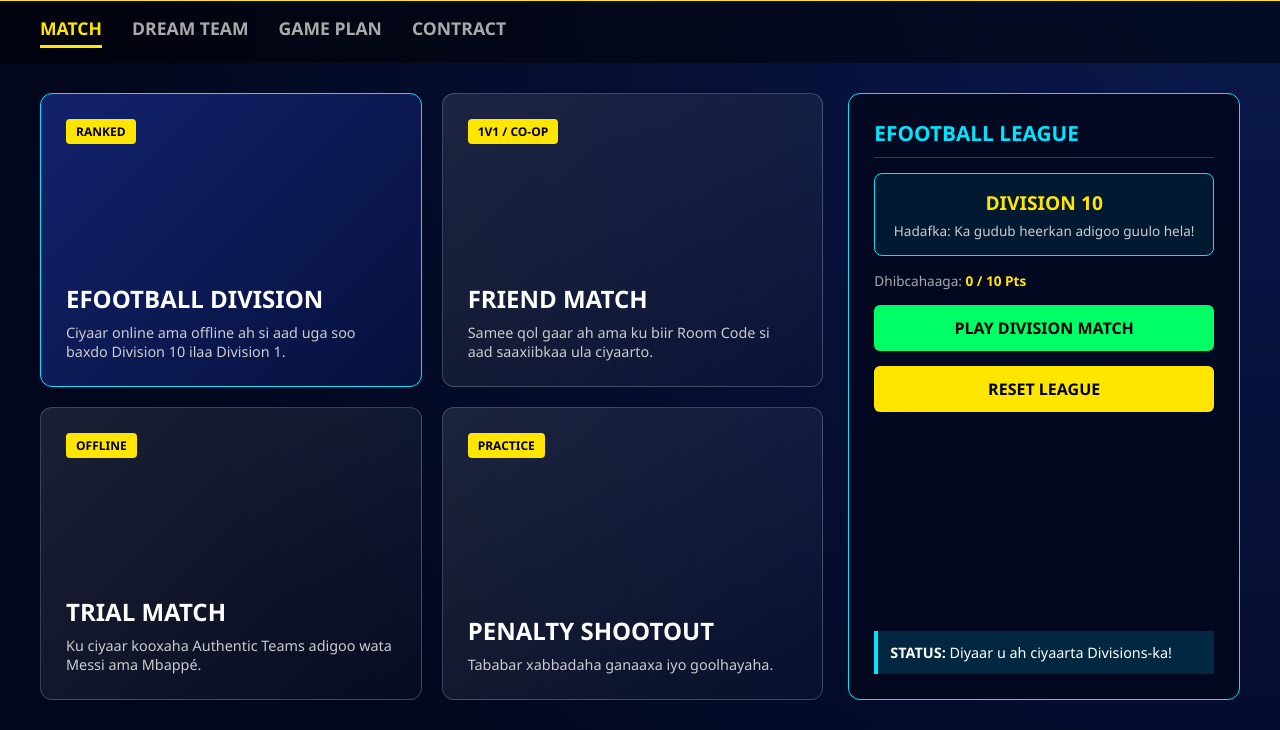
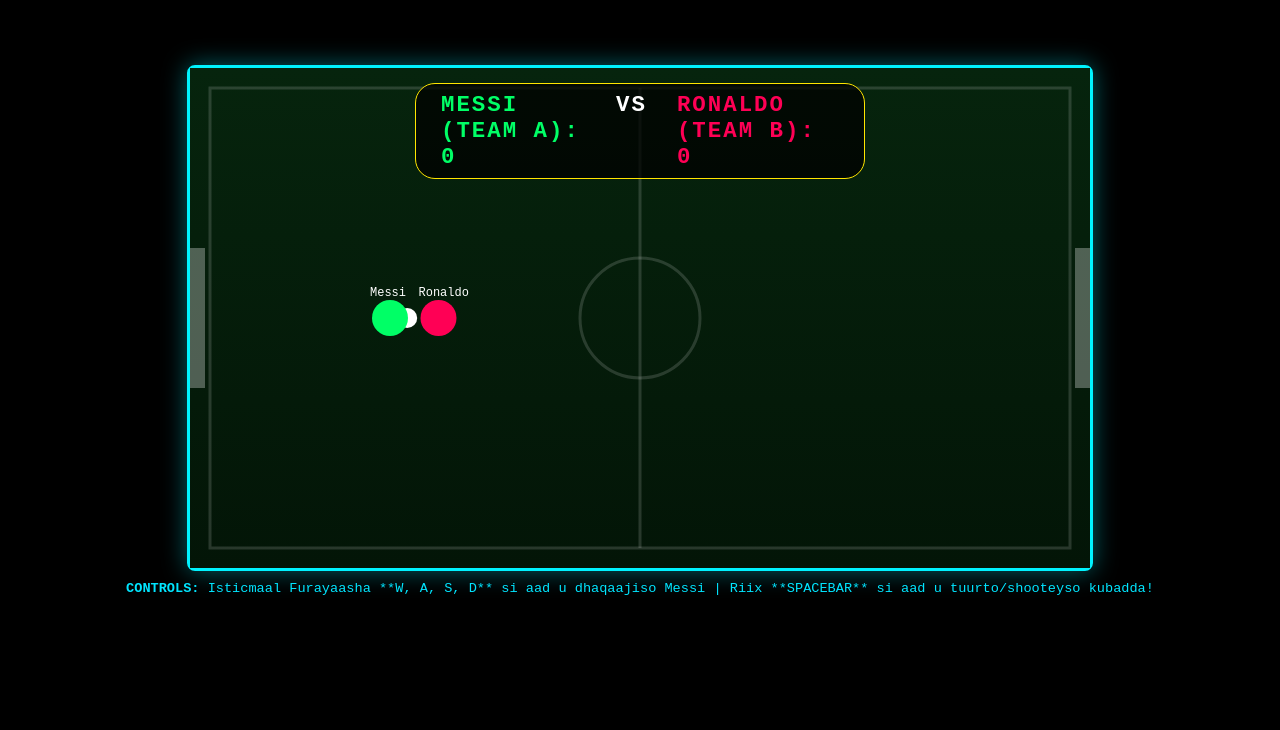
Before and after one commit to Mawliidsheikh/-mawliid-cyber-lab, a plain HTML site: page index.html in a window 1280 px wide. Shown: the part 70-800 px from the top of the page. Drawn offline with Linux system fonts and the light colour scheme.

Commit message:
Update index.html

```diff
--- a/index.html
+++ b/index.html
@@ -3,389 +3,225 @@
 <head>
     <meta charset="UTF-8">
     <meta name="viewport" content="width=device-width, initial-scale=1.0">
-    <title>eFootball 3D | Divisions & Match Hub</title>
+    <title>eFootball 3D | Real Simulation Match</title>
     <style>
-        :root {
-            --ef-blue: #06113c;
-            --ef-dark: #02071d;
-            --ef-yellow: #ffe600;
-            --ef-pink: #ff0066;
-            --ef-cyan: #00e5ff;
-            --ef-green: #00ff66;
-        }
-
-        * {
-            box-sizing: border-box;
+        body {
             margin: 0;
-            padding: 0;
-            font-family: 'Segoe UI', Tahoma, Geneva, Verdana, sans-serif;
-            user-select: none;
-        }
-
-        body {
-            background: radial-gradient(circle at top right, #0a194f, var(--ef-dark) 80%);
+            background: #000;
             color: #fff;
-            height: 100vh;
+            font-family: 'Courier New', Courier, monospace;
             overflow: hidden;
             display: flex;
             flex-direction: column;
+            align-items: center;
+            justify-content: center;
+            height: 100vh;
         }
 
-        /* Top Navigation Bar */
-        .top-bar {
-            display: flex;
-            justify-content: space-between;
-            align-items: center;
-            padding: 15px 40px;
-            background: rgba(2, 7, 29, 0.95);
-            border-bottom: 2px solid var(--ef-yellow);
+        #game-container {
+            position: relative;
+            border: 3px solid #00f3ff;
+            box-shadow: 0 0 25px rgba(0, 243, 255, 0.4);
+            border-radius: 8px;
         }
 
-        .logo {
-            font-size: 1.8rem;
-            font-weight: 900;
-            font-style: italic;
-            color: var(--ef-yellow);
-            text-shadow: 0 0 15px rgba(255, 230, 0, 0.5);
+        canvas {
+            display: block;
+            background: linear-gradient(180deg, #06240d 0%, #031507 100%);
         }
 
-        .logo span { color: #fff; }
-
-        .currency-bar {
+        .hud {
+            position: absolute;
+            top: 15px;
+            left: 50%;
+            transform: translateX(-50%);
             display: flex;
-            gap: 20px;
+            gap: 30px;
+            font-size: 1.4rem;
             font-weight: bold;
-            font-size: 0.95rem;
+            background: rgba(0, 0, 0, 0.75);
+            padding: 8px 25px;
+            border-radius: 20px;
+            border: 1.5px solid #ffe600;
+            letter-spacing: 2px;
         }
 
-        .currency-item {
-            background: rgba(255, 255, 255, 0.1);
-            padding: 6px 15px;
-            border-radius: 20px;
-            border: 1px solid rgba(255, 255, 255, 0.2);
-        }
-
-        .gp-color { color: var(--ef-cyan); }
-        .coin-color { color: var(--ef-yellow); }
-
-        /* Main Menu Tabs */
-        .nav-tabs {
-            display: flex;
-            gap: 30px;
-            padding: 15px 40px;
-            background: rgba(0, 0, 0, 0.5);
-        }
-
-        .tab {
-            font-size: 1.1rem;
-            font-weight: bold;
-            text-transform: uppercase;
-            cursor: pointer;
-            padding-bottom: 5px;
-            color: #aaa;
-            transition: 0.2s;
-        }
-
-        .tab.active, .tab:hover {
-            color: var(--ef-yellow);
-            border-bottom: 3px solid var(--ef-yellow);
-        }
-
-        /* Main Content Area */
-        .main-container {
-            flex: 1;
-            padding: 30px 40px;
-            display: grid;
-            grid-template-columns: 2fr 1fr;
-            gap: 25px;
-            overflow-y: auto;
-        }
-
-        .section-view {
-            display: none;
-            grid-template-columns: repeat(2, 1fr);
-            gap: 20px;
-        }
-
-        .section-view.active {
-            display: grid;
-        }
-
-        .menu-card {
-            background: linear-gradient(135deg, rgba(255,255,255,0.1), rgba(255,255,255,0.02));
-            border: 1.5px solid rgba(255, 255, 255, 0.2);
-            border-radius: 12px;
-            padding: 25px;
-            display: flex;
-            flex-direction: column;
-            justify-content: space-between;
-            cursor: pointer;
-            transition: all 0.25s ease;
-        }
-
-        .menu-card:hover {
-            transform: translateY(-5px);
-            border-color: var(--ef-yellow);
-            box-shadow: 0 10px 25px rgba(255, 230, 0, 0.25);
-        }
-
-        .menu-card.highlight {
-            background: linear-gradient(135deg, #12226c, #06113c);
-            border-color: var(--ef-cyan);
-        }
-
-        .card-title {
-            font-size: 1.5rem;
-            font-weight: 800;
-            text-transform: uppercase;
-        }
-
-        .card-desc {
-            font-size: 0.9rem;
-            color: #ccc;
-            margin-top: 8px;
-        }
-
-        .card-badge {
-            align-self: flex-start;
-            background: var(--ef-yellow);
-            color: #000;
-            font-weight: bold;
-            font-size: 0.75rem;
-            padding: 4px 10px;
-            border-radius: 4px;
-            text-transform: uppercase;
-        }
-
-        /* Right Side Panel / Divisions Hub */
-        .side-panel {
-            background: rgba(2, 7, 29, 0.9);
-            border: 1.5px solid var(--ef-cyan);
-            border-radius: 12px;
-            padding: 25px;
-            display: flex;
-            flex-direction: column;
-            gap: 15px;
-        }
-
-        .side-panel h2 {
-            color: var(--ef-cyan);
-            font-size: 1.3rem;
-            border-bottom: 1px solid rgba(0, 229, 255, 0.3);
-            padding-bottom: 10px;
-        }
-
-        .division-box {
-            background: rgba(0, 229, 255, 0.08);
-            border: 1px solid var(--ef-cyan);
-            padding: 15px;
-            border-radius: 8px;
+        .controls-hint {
+            margin-top: 10px;
+            font-size: 0.85rem;
+            color: #00e5ff;
             text-align: center;
-        }
-
-        .division-title {
-            font-size: 1.2rem;
-            font-weight: bold;
-            color: var(--ef-yellow);
-        }
-
-        .btn-action {
-            padding: 12px;
-            background: var(--ef-yellow);
-            color: #000;
-            font-weight: 900;
-            border: none;
-            border-radius: 6px;
-            cursor: pointer;
-            text-transform: uppercase;
-            font-size: 1rem;
-            transition: 0.2s;
-        }
-
-        .btn-action:hover {
-            background: #fff;
-            box-shadow: 0 0 15px #fff;
-        }
-
-        .btn-match {
-            background: var(--ef-green);
-            color: #000;
-        }
-
-        .btn-match:hover {
-            background: #fff;
-            box-shadow: 0 0 15px var(--ef-green);
-        }
-
-        #status-msg {
-            margin-top: auto;
-            padding: 12px;
-            background: rgba(0, 229, 255, 0.15);
-            border-left: 4px solid var(--ef-cyan);
-            font-size: 0.9rem;
         }
     </style>
 </head>
 <body>
 
-    <div class="top-bar">
-        <div class="logo">e<span>Football</span> League</div>
-        <div class="currency-bar">
-            <div class="currency-item gp-color">GP: 2,450,000</div>
-            <div class="currency-item coin-color">Coins: 1,200</div>
-            <div class="currency-item">USER: MAWLIID_SOC</div>
+    <div id="game-container">
+        <div class="hud">
+            <span style="color: #00ff66;">MESSI (TEAM A): <span id="score-a">0</span></span>
+            <span>VS</span>
+            <span style="color: #ff0055;">RONALDO (TEAM B): <span id="score-b">0</span></span>
         </div>
+        <canvas id="field" width="900" height="500"></canvas>
     </div>
 
-    <div class="nav-tabs">
-        <div class="tab active" onclick="switchTab('match', this)">Match</div>
-        <div class="tab" onclick="switchTab('dreamteam', this)">Dream Team</div>
-        <div class="tab" onclick="switchTab('gameplan', this)">Game Plan</div>
-        <div class="tab" onclick="switchTab('contract', this)">Contract</div>
-    </div>
-
-    <div class="main-container">
-
-        <!-- MATCH HUB -->
-        <div id="match-view" class="section-view active">
-            <div class="menu-card highlight" onclick="startDivisionMatch()">
-                <span class="card-badge">RANKED</span>
-                <div>
-                    <div class="card-title">eFootball Division</div>
-                    <div class="card-desc">Ciyaar online ama offline ah si aad uga soo baxdo Division 10 ilaa Division 1.</div>
-                </div>
-            </div>
-
-            <div class="menu-card" onclick="triggerAction('Opening Friend Match Lobby...')">
-                <span class="card-badge">1v1 / CO-OP</span>
-                <div>
-                    <div class="card-title">Friend Match</div>
-                    <div class="card-desc">Samee qol gaar ah ama ku biir Room Code si aad saaxiibkaa ula ciyaarto.</div>
-                </div>
-            </div>
-
-            <div class="menu-card" onclick="triggerAction('Starting Trial Match: Real Madrid vs Barcelona...')">
-                <span class="card-badge">OFFLINE</span>
-                <div>
-                    <div class="card-title">Trial Match</div>
-                    <div class="card-desc">Ku ciyaar kooxaha Authentic Teams adigoo wata Messi ama Mbappé.</div>
-                </div>
-            </div>
-
-            <div class="menu-card" onclick="triggerAction('Starting Penalty Shootout Challenge...')">
-                <span class="card-badge">PRACTICE</span>
-                <div>
-                    <div class="card-title">Penalty Shootout</div>
-                    <div class="card-desc">Tababar xabbadaha ganaaxa iyo goolhayaha.</div>
-                </div>
-            </div>
-        </div>
-
-        <!-- DREAM TEAM HUB -->
-        <div id="dreamteam-view" class="section-view">
-            <div class="menu-card" onclick="triggerAction('Opening My Squad & Player Cards...')">
-                <span class="card-badge">SQUAD</span>
-                <div>
-                    <div class="card-title">My Squad</div>
-                    <div class="card-desc">Maamul ciyaartoydaada gaarka ah (Messi, Ronaldo, Mbappé) iyo shaxdaada.</div>
-                </div>
-            </div>
-            <div class="menu-card" onclick="triggerAction('Entering Player Training & Level Training...')">
-                <span class="card-badge">UPGRADE</span>
-                <div>
-                    <div class="card-title">Player Training</div>
-                    <div class="card-desc">Kordhi heerka ciyaartoydaada oo bar xirfado cusub.</div>
-                </div>
-            </div>
-        </div>
-
-        <!-- GAME PLAN HUB -->
-        <div id="gameplan-view" class="section-view">
-            <div class="menu-card" onclick="triggerAction('Loading 4-3-3 Tactics & Manager Instructions...')">
-                <span class="card-badge">TACTICS</span>
-                <div>
-                    <div class="card-title">Formation (4-3-3)</div>
-                    <div class="card-desc">Beddel qaab ciyaareedka, Possession Game, ama Quick Counter.</div>
-                </div>
-            </div>
-        </div>
-
-        <!-- CONTRACT HUB -->
-        <div id="contract-view" class="section-view">
-            <div class="menu-card" onclick="triggerAction('Opening Special Player List & Packs...')">
-                <span class="card-badge">SIGNINGS</span>
-                <div>
-                    <div class="card-title">Special Player List</div>
-                    <div class="card-desc">Saxiix ciyaartoy cusub oo Epic iyo Highlight ah.</div>
-                </div>
-            </div>
-        </div>
-
-        <!-- RIGHT PANEL: DIVISION & MATCH LAUNCHER -->
-        <div class="side-panel">
-            <h2>EFOOTBALL LEAGUE</h2>
-            <div class="division-box">
-                <div class="division-title" id="div-name">DIVISION 10</div>
-                <p style="font-size: 0.85rem; color: #ccc; margin-top: 5px;">Hadafka: Ka gudub heerkan adigoo guulo hela!</p>
-            </div>
-            <p style="font-size: 0.85rem; color: #aaa;">Dhibcahaaga: <strong id="div-points" style="color: var(--ef-yellow);">0 / 10 Pts</strong></p>
-
-            <button class="btn-action btn-match" onclick="startDivisionMatch()">PLAY DIVISION MATCH</button>
-            <button class="btn-action" onclick="resetDivision()">Reset League</button>
-
-            <div id="status-msg">
-                <strong>STATUS:</strong> Diyaar u ah ciyaarta Divisions-ka!
-            </div>
-        </div>
+    <div class="controls-hint">
+        <strong>CONTROLS:</strong> Isticmaal Furayaasha **W, A, S, D** si aad u dhaqaajiso Messi | Riix **SPACEBAR** si aad u tuurto/shooteyso kubadda!
     </div>
 
     <script>
-        let currentDivision = 10;
-        let currentPoints = 0;
+        const canvas = document.getElementById("field");
+        const ctx = canvas.getContext("2d");
 
-        function switchTab(tabName, el) {
-            document.querySelectorAll('.tab').forEach(t => t.classList.remove('active'));
-            document.querySelectorAll('.section-view').forEach(v => v.classList.remove('active'));
+        // Game Objects
+        let ball = { x: 450, y: 250, vx: 0, vy: 0, radius: 10, speed: 0.98 };
+        let playerA = { x: 200, y: 250, radius: 18, speed: 4, color: "#00ff66", name: "Messi" };
+        let playerB = { x: 700, y: 250, radius: 18, speed: 3, color: "#ff0055", name: "Ronaldo" };
 
-            el.classList.add('active');
-            document.getElementById(tabName + '-view').classList.add('active');
-            triggerAction("Waxaad furtay qaybta: " + tabName.toUpperCase());
+        let scoreA = 0;
+        let scoreB = 0;
+
+        let keys = {};
+
+        window.addEventListener("keydown", (e) => {
+            keys[e.code] = true;
+            if (e.code === "Space") {
+                // Shoot ball towards opponent goal
+                let dx = ball.x - playerA.x;
+                let dy = ball.y - playerA.y;
+                let dist = Math.hypot(dx, dy);
+                if (dist < 40) {
+                    ball.vx = (dx / dist) * 12;
+                    ball.vy = (dy / dist) * 12;
+                }
+            }
+        });
+
+        window.addEventListener("keyup", (e) => {
+            keys[e.code] = false;
+        });
+
+        function update() {
+            // Player A Movement (WASD)
+            if (keys["KeyW"] && playerA.y > 30) playerA.y -= playerA.speed;
+            if (keys["KeyS"] && playerA.y < canvas.height - 30) playerA.y += playerA.speed;
+            if (keys["KeyA"] && playerA.x > 30) playerA.x -= playerA.speed;
+            if (keys["KeyD"] && playerA.x < canvas.width / 2) playerA.x += playerA.speed;
+
+            // Simple AI for Player B (Ronaldo tracks the ball)
+            if (playerB.y < ball.y) playerB.y += 2;
+            if (playerB.y > ball.y) playerB.y -= 2;
+            if (playerB.x < ball.x) playerB.x += 1.5;
+            if (playerB.x > ball.x) playerB.x -= 1.5;
+
+            // Ball Physics
+            ball.x += ball.vx;
+            ball.y += ball.vy;
+            ball.vx *= ball.speed;
+            ball.vy *= ball.speed;
+
+            // Boundaries (Walls)
+            if (ball.y < 15 || ball.y > canvas.height - 15) ball.vy *= -1;
+
+            // Collision with Player A
+            let distA = Math.hypot(ball.x - playerA.x, ball.y - playerA.y);
+            if (distA < playerA.radius + ball.radius) {
+                ball.vx = (ball.x - playerA.x) * 0.4 + playerA.speed;
+                ball.vy = (ball.y - playerA.y) * 0.4;
+            }
+
+            // Collision with Player B
+            let distB = Math.hypot(ball.x - playerB.x, ball.y - playerB.y);
+            if (distB < playerB.radius + ball.radius) {
+                ball.vx = (ball.x - playerB.x) * 0.4;
+                ball.vy = (ball.y - playerB.y) * 0.4;
+            }
+
+            // Goal Detection
+            if (ball.x <= 15) {
+                if (ball.y > 180 && ball.y < 320) {
+                    scoreB++;
+                    document.getElementById("score-b").textContent = scoreB;
+                    resetBall();
+                } else {
+                    ball.vx *= -1;
+                    ball.x = 20;
+                }
+            }
+            if (ball.x >= canvas.width - 15) {
+                if (ball.y > 180 && ball.y < 320) {
+                    scoreA++;
+                    document.getElementById("score-a").textContent = scoreA;
+                    resetBall();
+                } else {
+                    ball.vx *= -1;
+                    ball.x = canvas.width - 20;
+                }
+            }
         }
 
-        function triggerAction(msg) {
-            document.getElementById('status-msg').innerHTML = "<strong>SYSTEM:</strong> " + msg;
+        function resetBall() {
+            ball.x = canvas.width / 2;
+            ball.y = canvas.height / 2;
+            ball.vx = 0;
+            ball.vy = 0;
         }
 
-        function startDivisionMatch() {
-            triggerAction("Match-kii waa uu bilaabmay! Raadinaya qof aad la ciyaarto (Searching opponent)...");
-            setTimeout(() => {
-                const win = Math.random() > 0.3; // 70% chance to win
-                if (win) {
-                    currentPoints += 3;
-                    triggerAction("GUSUL! Waa adkaatay ciyaartii! (+3 Pts)");
-                } else {
-                    currentPoints = Math.max(0, currentPoints - 1);
-                    triggerAction("KHASARAD! Waa lagaa adkaadstay ciyaartii. (-1 Pt)");
-                }
+        function drawField() {
+            ctx.clearRect(0, 0, canvas.width, canvas.height);
 
-                if (currentPoints >= 10 && currentDivision > 1) {
-                    currentDivision--;
-                    currentPoints = 0;
-                    alert("HAMBALYO! Waxaad u gudubtay Division " + currentDivision + "!");
-                }
+            // Grass lines
+            ctx.strokeStyle = "rgba(255, 255, 255, 0.15)";
+            ctx.lineWidth = 3;
+            ctx.strokeRect(20, 20, canvas.width - 40, canvas.height - 40);
 
-                document.getElementById('div-name').textContent = "DIVISION " + currentDivision;
-                document.getElementById('div-points').textContent = currentPoints + " / 10 Pts";
-            }, 1500);
+            // Center line
+            ctx.beginPath();
+            ctx.moveTo(canvas.width / 2, 20);
+            ctx.lineTo(canvas.width / 2, canvas.height - 20);
+            ctx.stroke();
+
+            // Center circle
+            ctx.beginPath();
+            ctx.arc(canvas.width / 2, canvas.height / 2, 60, 0, Math.PI * 2);
+            ctx.stroke();
+
+            // Goals
+            ctx.fillStyle = "rgba(255, 255, 255, 0.3)";
+            ctx.fillRect(0, 180, 15, 140);
+            ctx.fillRect(canvas.width - 15, 180, 15, 140);
+
+            // Draw Ball
+            ctx.fillStyle = "#fff";
+            ctx.beginPath();
+            ctx.arc(ball.x, ball.y, ball.radius, 0, Math.PI * 2);
+            ctx.fill();
+
+            // Draw Player A (Messi - Green)
+            ctx.fillStyle = playerA.color;
+            ctx.beginPath();
+            ctx.arc(playerA.x, playerA.y, playerA.radius, 0, Math.PI * 2);
+            ctx.fill();
+            ctx.fillStyle = "#fff";
+            ctx.font = "12px Courier New";
+            ctx.fillText(playerA.name, playerA.x - 20, playerA.y - 22);
+
+            // Draw Player B (Ronaldo - Pink)
+            ctx.fillStyle = playerB.color;
+            ctx.beginPath();
+            ctx.arc(playerB.x, playerB.y, playerB.radius, 0, Math.PI * 2);
+            ctx.fill();
+            ctx.fillStyle = "#fff";
+            ctx.fillText(playerB.name, playerB.x - 20, playerB.y - 22);
         }
 
-        function resetDivision() {
-            currentDivision = 10;
-            currentPoints = 0;
-            document.getElementById('div-name').textContent = "DIVISION 10";
-            document.getElementById('div-points').textContent = "0 / 10 Pts";
-            triggerAction("Horyaalka waa la billaabay dib (Reset). Waxaad ku jirtaa Division 10.");
+        function loop() {
+            update();
+            drawField();
+            requestAnimationFrame(loop);
         }
+
+        loop();
     </script>
 </body>
 </html>
```
